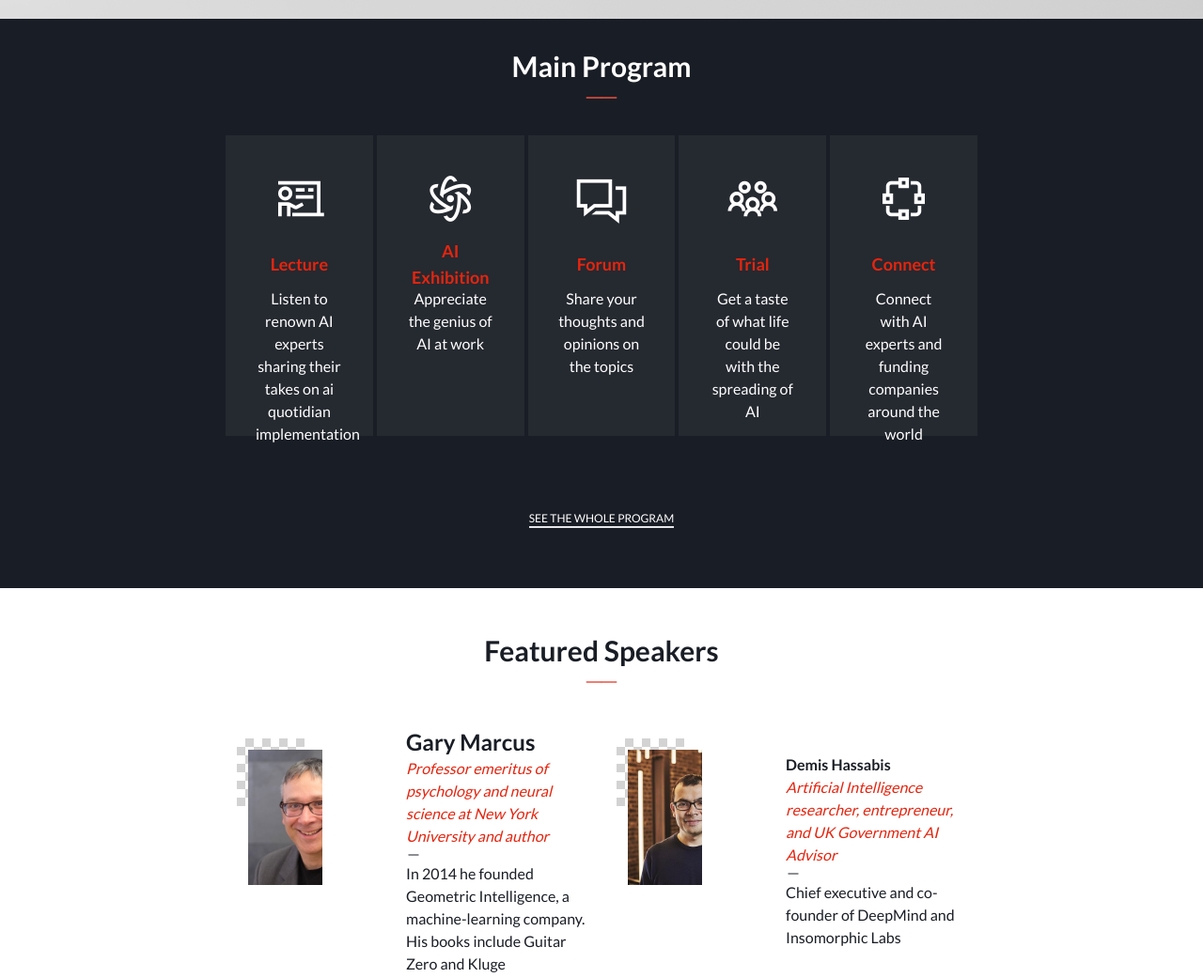
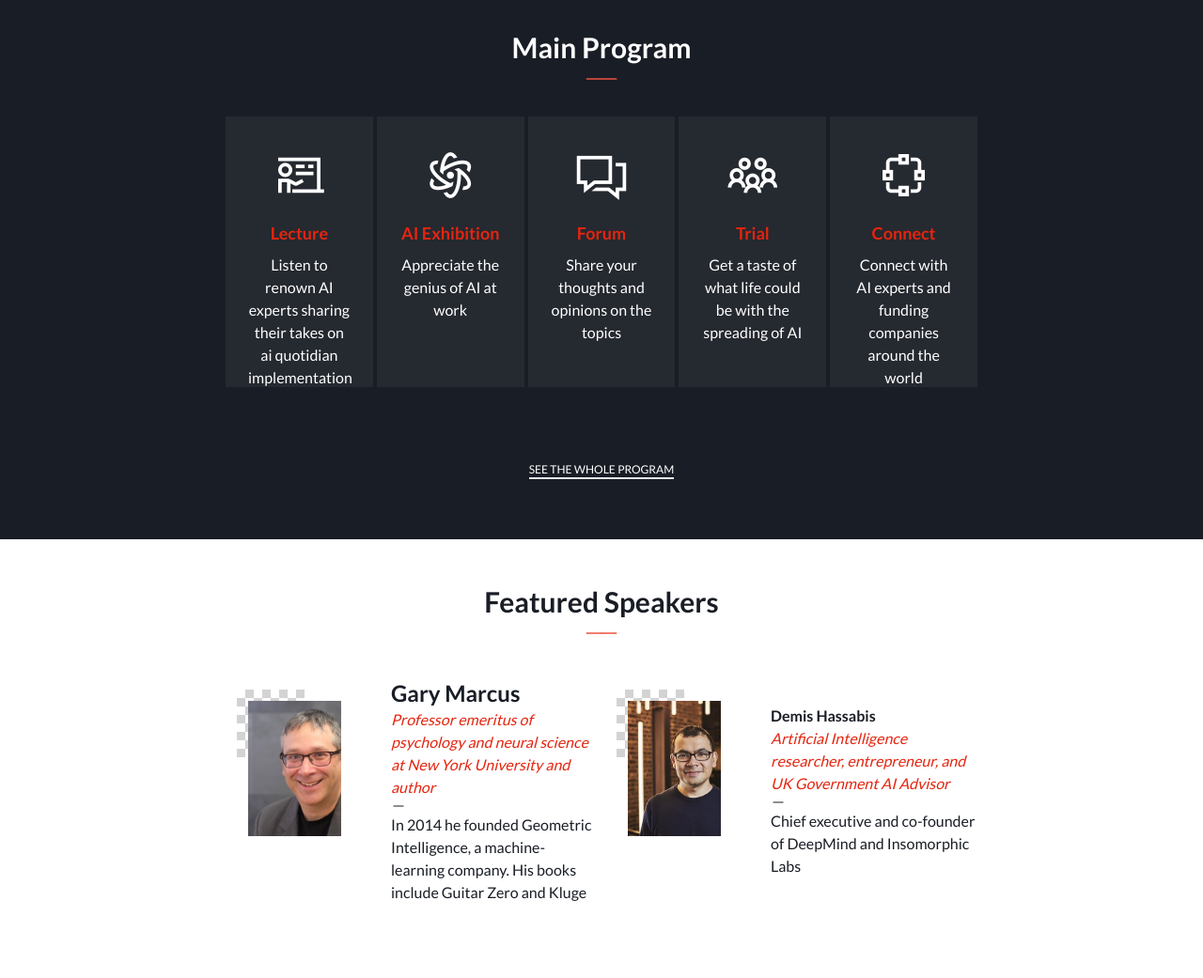
Before and after one commit to mwismann/first-capstone, a website: page index.html in a window 1280 px wide. Shown: the part 820-1861 px from the top of the page at 94% size. Drawn offline with nearby package versions, Linux system fonts and the light colour scheme.

Commit message:
Fix gap-padding on progam-speaker sections

```diff
--- a/index.html
+++ b/index.html
@@ -16,26 +16,26 @@
 <body class="scroll-smooth">
     <header class="shadow">
         <section class="bg-[#191d25]">
-            <ul class="hidden w-3/4 mx-auto py-1 md:flex justify-end items-center gap-4 xl:gap-8">
+            <ul class="hidden w-3/4 mx-auto py-0.5 md:flex justify-end items-center gap-4 xl:gap-8">
                 <li><a href="#"><i class="lab la-facebook-f text-white text-xl"></i></a></li>
                 <li><a href="#"><i class="lab la-twitter text-lg text-white xl:text-2xl"></i></a></li>
-                <li><a href="#"><p class="text-xs text-white xl:text-base">English</p></a></li>
-                <li><a href="#"><p class="text-xs text-white xl:text-base">My Page</p></a></li>
-                <li><a href="#"><p class="text-xs text-white xl:text-base">Logout</p></a></li>
+                <li><a href="#"><p class="text-xs text-white">English</p></a></li>
+                <li><a href="#"><p class="text-xs text-white">My Page</p></a></li>
+                <li><a href="#"><p class="text-xs text-white">Logout</p></a></li>
             </ul>
         </section>
-        <section class="hidden w-3/4 mx-auto md:flex justify-between py-4 xl:py-6">
+        <section class="hidden w-3/4 mx-auto md:flex justify-between py-4">
             <div class="logo-container">
                 <a href="index.html" class="text-lg font-bold xl:text-2xl"><i class="las la-brain highlight"></i> FreeFor<span class="highlight">Ail</span></a>
                 <span class="sr-only">FreeForAil Logo</span>
             </div>
             <nav>
-                <ul class="flex gap-12 xl:gap-20">
-                    <li><a href="about.html" class="highlight text-xs xl:text-lg">About</a></li>
-                    <li><a href="#main-program" class="text-xs xl:text-lg">Program</a></li>
-                    <li><a href="#" class="text-xs xl:text-lg">Join</a></li>
-                    <li><a href="#partners" class="text-xs xl:text-lg">Sponsor</a></li>
-                    <li><a href="#" class="text-xs xl:text-lg">News</a></li>
+                <ul class="flex gap-12 xl:gap-[4.5rem]">
+                    <li><a href="about.html" class="highlight text-xs xl:text-base">About</a></li>
+                    <li><a href="#main-program" class="text-xs xl:text-base">Program</a></li>
+                    <li><a href="#" class="text-xs xl:text-base">Join</a></li>
+                    <li><a href="#partners" class="text-xs xl:text-base">Sponsor</a></li>
+                    <li><a href="#" class="text-xs xl:text-base">News</a></li>
                 </ul>
             </nav>
         </section>
@@ -86,28 +86,28 @@
         </div>
 
         <div class="program-grid mt-3 px-3 flex flex-wrap gap-2 md:px-12 md:justify-center md:gap-1 md:flex-nowrap lg:px-36 xl:mt-6 xl:px-60">
-            <div class="program-card w-full py-2 px-4 grid grid-cols-6 items-center gap-1 text-start bg-white/[.05] md:w-1/5 md:py-5 md:grid-cols-1 md:grid-rows-5 md:h-44 lg:grid-rows-6 xl:h-80 xl:py-6 xl:px-8">
-                <i class="las la-chalkboard-teacher icon-white text-5xl md:text-center md:text-4xl lg:row-span-2 xl:text-6xl"></i>
+            <div class="program-card w-full py-2 px-4 grid grid-cols-6 items-center gap-x-10 text-start bg-white/[.05] sm:gap-1 md:w-1/5 md:py-5 md:grid-cols-1 md:grid-rows-5 md:h-44 lg:grid-rows-6 xl:h-72 xl:py-6 xl:px-6">
+                <i class="las la-chalkboard-teacher icon-white text-4xl sm:text-5xl md:text-center md:text-4xl lg:row-span-2 xl:text-6xl"></i>
                 <h3 class="highlight text-lg font-semibold col-span-2 md:col-span-1 md:text-center md:text-base xl:text-lg">Lecture</h3>
                 <p class="text-white text-xs col-span-3 md:col-span-1 md:row-span-3 md:self-start md:text-center xl:text-base">Listen to renown AI experts sharing their takes on ai quotidian implementation</p>
             </div>
-            <div class="program-card w-full py-2 px-4 grid grid-cols-6 items-center gap-1 text-start bg-white/[.05] md:w-1/5 md:py-5 md:grid-cols-1 md:grid-rows-5 md:h-44 lg:grid-rows-6 xl:h-80 xl:py-6 xl:px-8">
-                <i class="las la-atom icon-white text-5xl md:text-center md:text-4xl lg:row-span-2 xl:text-6xl"></i>
+            <div class="program-card w-full py-2 px-4 grid grid-cols-6 items-center gap-x-10 text-start bg-white/[.05] sm:gap-1 md:w-1/5 md:py-5 md:grid-cols-1 md:grid-rows-5 md:h-44 lg:grid-rows-6 xl:h-72 xl:py-6 xl:px-6">
+                <i class="las la-atom icon-white text-4xl sm:text-5xl md:text-center md:text-4xl lg:row-span-2 xl:text-6xl"></i>
                 <h3 class="highlight text-lg font-semibold col-span-2 md:col-span-1 md:text-center md:text-base xl:text-lg">AI Exhibition</h3>
                 <p class="text-white text-xs col-span-3 md:col-span-1 md:row-span-3 md:self-start md:text-center xl:text-base">Appreciate the genius of AI at work</p>
             </div>
-            <div class="program-card w-full py-2 px-4 grid grid-cols-6 items-center gap-1 text-start bg-white/[.05] md:w-1/5 md:py-5 md:grid-cols-1 md:grid-rows-5 md:h-44 lg:grid-rows-6 xl:h-80 xl:py-6 xl:px-8">
-                <i class="las la-comments icon-white text-5xl md:text-center md:text-4xl lg:row-span-2 xl:text-6xl"></i>
+            <div class="program-card w-full py-2 px-4 grid grid-cols-6 items-center gap-x-10 text-start bg-white/[.05] sm:gap-1 md:w-1/5 md:py-5 md:grid-cols-1 md:grid-rows-5 md:h-44 lg:grid-rows-6 xl:h-72 xl:py-6 xl:px-6">
+                <i class="las la-comments icon-white text-4xl sm:text-5xl md:text-center md:text-4xl lg:row-span-2 xl:text-6xl"></i>
                 <h3 class="highlight text-lg font-semibold col-span-2 md:col-span-1 md:text-center md:text-base xl:text-lg">Forum</h3>
                 <p class="text-white text-xs col-span-3 md:col-span-1 md:row-span-3 md:self-start md:text-center xl:text-base">Share your thoughts and opinions on the topics</p>
             </div>
-            <div class="program-card w-full py-2 px-4 grid grid-cols-6 items-center gap-1 text-start bg-white/[.05] md:w-1/5 md:py-5 md:grid-cols-1 md:grid-rows-5 md:h-44 lg:grid-rows-6 xl:h-80 xl:py-6 xl:px-8">
-                <i class="las la-users icon-white text-5xl md:text-center md:text-4xl lg:row-span-2 xl:text-6xl"></i>
+            <div class="program-card w-full py-2 px-4 grid grid-cols-6 items-center gap-x-10 text-start bg-white/[.05] sm:gap-1 md:w-1/5 md:py-5 md:grid-cols-1 md:grid-rows-5 md:h-44 lg:grid-rows-6 xl:h-72 xl:py-6 xl:px-6">
+                <i class="las la-users icon-white text-4xl sm:text-5xl md:text-center md:text-4xl lg:row-span-2 xl:text-6xl"></i>
                 <h3 class="highlight text-lg font-semibold col-span-2 md:col-span-1 md:text-center md:text-base xl:text-lg">Trial</h3>
                 <p class="text-white text-xs col-span-3 md:col-span-1 md:row-span-3 md:self-start md:text-center xl:text-base">Get a taste of what life could be with the spreading of AI</p>
             </div>
-            <div class="program-card w-full py-2 px-4 grid grid-cols-6 items-center gap-1 text-start bg-white/[.05] md:w-1/5 md:py-5 md:grid-cols-1 md:grid-rows-5 md:h-44 lg:grid-rows-6 xl:h-80 xl:py-6 xl:px-8">
-                <i class="las la-network-wired icon-white text-5xl md:text-center md:text-4xl lg:row-span-2 xl:text-6xl"></i>
+            <div class="program-card w-full py-2 px-4 grid grid-cols-6 items-center gap-x-10 text-start bg-white/[.05] sm:gap-1 md:w-1/5 md:py-5 md:grid-cols-1 md:grid-rows-5 md:h-44 lg:grid-rows-6 xl:h-72 xl:py-6 xl:px-6">
+                <i class="las la-network-wired icon-white text-4xl sm:text-5xl md:text-center md:text-4xl lg:row-span-2 xl:text-6xl"></i>
                 <h3 class="highlight text-lg font-semibold col-span-2 md:col-span-1 md:text-center md:text-base xl:text-lg">Connect</h3>
                 <p class="text-white text-xs col-span-3 md:col-span-1 md:row-span-3 md:self-start md:text-center xl:text-base">Connect with AI experts and funding companies around the world</p>
             </div>
--- a/scripts/config.js
+++ b/scripts/config.js
@@ -28,9 +28,9 @@
     </div>
 
     <div class="speakers-grid pl-2 pr-3 grid grid-cols-1 grid-rows-6 gap-8 md:grid-cols-2 md:grid-rows-3 md:gap-x-2 md:px-12 lg:px-36 xl:mt-8 xl:px-60 xl:gap-y-24">
-        <div class="speaker-card relative flex gap-16 md:gap-20 lg:gap-24 xl:gap-24">
+        <div class="speaker-card relative flex gap-16 md:gap-20 lg:gap-24 xl:gap-20">
             <i class="las la-chess-board text-7xl sm:text-8xl md:text-7xl md:text-[#d3d3d3] xl:text-8xl"></i>
-            <div class="card-img-container absolute top-6 left-6 w-1/4 h-4/5 bg-[url('img/gary-marcus.jpg')] bg-cover max-[320px]:w-1/3 sm:w-1/6 sm:h-full md:w-2/6 md:h-2/3 lg:h-4/5 xl:w-1/5 xl:h-36"></div>
+            <div class="card-img-container absolute top-6 left-6 w-1/4 h-4/5 bg-[url('img/gary-marcus.jpg')] bg-cover max-[320px]:w-1/3 sm:w-1/6 sm:h-full md:w-2/6 md:h-2/3 lg:h-4/5 xl:w-1/4 xl:h-36"></div>
             <span class="sr-only">A picture of Gary Marcus</span>
             <div class="card-meta flex flex-col justify-center items-start text-start">
                 <h3 class="font-semibold xl:text-2xl">Gary Marcus</h3>
@@ -40,9 +40,9 @@
                 <p class="text-xs xl:text-base">In 2014 he founded Geometric Intelligence, a machine-learning company. His books include Guitar Zero and Kluge</p>
             </div>
         </div>
-        <div class="speaker-card relative flex gap-16 md:gap-20 lg:gap-24 xl:gap-24">
+        <div class="speaker-card relative flex gap-16 md:gap-20 lg:gap-24 xl:gap-20">
             <i class="las la-chess-board text-7xl sm:text-8xl md:text-7xl md:text-[#d3d3d3] xl:text-8xl"></i>
-            <div class="card-img-container absolute top-6 left-6 w-1/4 h-4/5 bg-[url('img/demis-hassabis.jpg')] bg-cover max-[320px]:w-1/3 sm:w-1/6 sm:h-full md:w-2/6 md:h-2/3 lg:h-4/5 xl:w-1/5 xl:h-36"></div>
+            <div class="card-img-container absolute top-6 left-6 w-1/4 h-4/5 bg-[url('img/demis-hassabis.jpg')] bg-cover max-[320px]:w-1/3 sm:w-1/6 sm:h-full md:w-2/6 md:h-2/3 lg:h-4/5 xl:w-1/4 xl:h-36"></div>
             <span class="sr-only">A picture of Demis Hassabis</span>
             <div class="card-meta flex flex-col justify-center items-start text-start">
                 <h3 class="font-semibold">Demis Hassabis</h3>
@@ -51,9 +51,9 @@
                 <p class="text-xs xl:text-base">Chief executive and co-founder of DeepMind and Insomorphic Labs</p>
             </div>
         </div>
-        <div class="speaker-cards relative flex gap-16 md:gap-20 lg:gap-24 xl:gap-24">
+        <div class="speaker-cards relative flex gap-16 md:gap-20 lg:gap-24 xl:gap-20">
             <i class="las la-chess-board text-7xl sm:text-8xl md:text-7xl md:text-[#d3d3d3] xl:text-8xl"></i>
-            <div class="card-img-container absolute top-6 left-6 w-1/4 h-4/5 bg-[url('img/fei-fei-li.jpg')] bg-cover max-[320px]:w-1/3 sm:w-1/6 sm:h-full md:w-2/6 md:h-2/3 lg:h-4/5 xl:w-1/5 xl:h-36"></div>
+            <div class="card-img-container absolute top-6 left-6 w-1/4 h-4/5 bg-[url('img/fei-fei-li.jpg')] bg-cover max-[320px]:w-1/3 sm:w-1/6 sm:h-full md:w-2/6 md:h-2/3 lg:h-4/5 xl:w-1/4 xl:h-36"></div>
             <span class="sr-only">A picture of Fei-Fei Li</span>
             <div class="card-meta flex flex-col justify-center items-start text-start">
                 <h3 class="font-semibold">Fei-Fei Li</h3>
@@ -62,9 +62,9 @@
                 <p class="text-xs xl:text-base">Established ImageNet, the dataset that enabled rapid advances in computer vision in the 2010s</p>
             </div>
         </div>
-        <div class="speaker-card relative flex gap-16 md:gap-20 lg:gap-24 xl:gap-24">
+        <div class="speaker-card relative flex gap-16 md:gap-20 lg:gap-24 xl:gap-20">
             <i class="las la-chess-board text-7xl sm:text-8xl md:text-7xl md:text-[#d3d3d3] xl:text-8xl"></i>
-            <div class="card-img-container absolute top-6 left-6 w-1/4 h-4/5 bg-[url('img/cynthia-breazeal.jpg')] bg-cover max-[320px]:w-1/3 sm:w-1/6 sm:h-full md:w-2/6 md:h-2/3 lg:h-4/5 xl:w-1/5 xl:h-36"></div>
+            <div class="card-img-container absolute top-6 left-6 w-1/4 h-4/5 bg-[url('img/cynthia-breazeal.jpg')] bg-cover max-[320px]:w-1/3 sm:w-1/6 sm:h-full md:w-2/6 md:h-2/3 lg:h-4/5 xl:w-1/4 xl:h-36"></div>
             <span class="sr-only">A picture of Cynthia Breazeal</span>
             <div class="card-meta flex flex-col justify-center items-start text-start">
                 <h3 class="font-semibold">Cynthia Breazeal</h3>
@@ -73,9 +73,9 @@
                 <p class="text-xs xl:text-base">Founded and directs the Personal Robots group at MIT's Media Lab</p>
             </div>
         </div>
-        <div class="speaker-card relative flex gap-16 md:gap-20 lg:gap-24 xl:gap-24">
+        <div class="speaker-card relative flex gap-16 md:gap-20 lg:gap-24 xl:gap-20">
             <i class="las la-chess-board text-7xl sm:text-8xl md:text-7xl md:text-[#d3d3d3] xl:text-8xl"></i>
-            <div class="card-img-container absolute top-6 left-6 w-1/4 h-4/5 bg-[url('img/raymond-kurzweil.jpg')] bg-cover max-[320px]:w-1/3 sm:w-1/6 sm:h-full md:w-2/6 md:h-2/3 lg:h-4/5 xl:w-1/5 xl:h-36"></div>
+            <div class="card-img-container absolute top-6 left-6 w-1/4 h-4/5 bg-[url('img/raymond-kurzweil.jpg')] bg-cover max-[320px]:w-1/3 sm:w-1/6 sm:h-full md:w-2/6 md:h-2/3 lg:h-4/5 xl:w-1/4 xl:h-36"></div>
             <span class="sr-only">A picture of Raymond Kurzweil</span>
             <div class="card-meta flex flex-col justify-center items-start text-start">
                 <h3 class="font-semibold">Raymond Kurzweil</h3>
@@ -85,9 +85,9 @@
                     text-to-speech synthesis, and speech recognition technology</p>
             </div>
         </div>
-        <div class="speaker-card relative flex gap-16 md:gap-20 lg:gap-24 xl:gap-24">
+        <div class="speaker-card relative flex gap-16 md:gap-20 lg:gap-24 xl:gap-20">
             <i class="las la-chess-board text-7xl sm:text-8xl md:text-7xl md:text-[#d3d3d3] xl:text-8xl"></i>
-            <div class="card-img-container absolute top-6 left-6 w-1/4 h-4/5 bg-[url('img/jurgen-schmidhuber.jpg')] bg-cover max-[320px]:w-1/3 sm:w-1/6 sm:h-full md:w-2/6 md:h-2/3 lg:h-4/5 xl:w-1/5 xl:h-36"></div>
+            <div class="card-img-container absolute top-6 left-6 w-1/4 h-4/5 bg-[url('img/jurgen-schmidhuber.jpg')] bg-cover max-[320px]:w-1/3 sm:w-1/6 sm:h-full md:w-2/6 md:h-2/3 lg:h-4/5 xl:w-1/4 xl:h-36"></div>
             <span class="sr-only">A picture of Jurgen Schmindhuber</span>
             <div class="card-meta flex flex-col justify-center items-start text-start">
                 <h3 class="font-semibold">Jurgen Schmindhuber</h3>
```
Also changed, not shown: about.html (+11 -11 lines).
